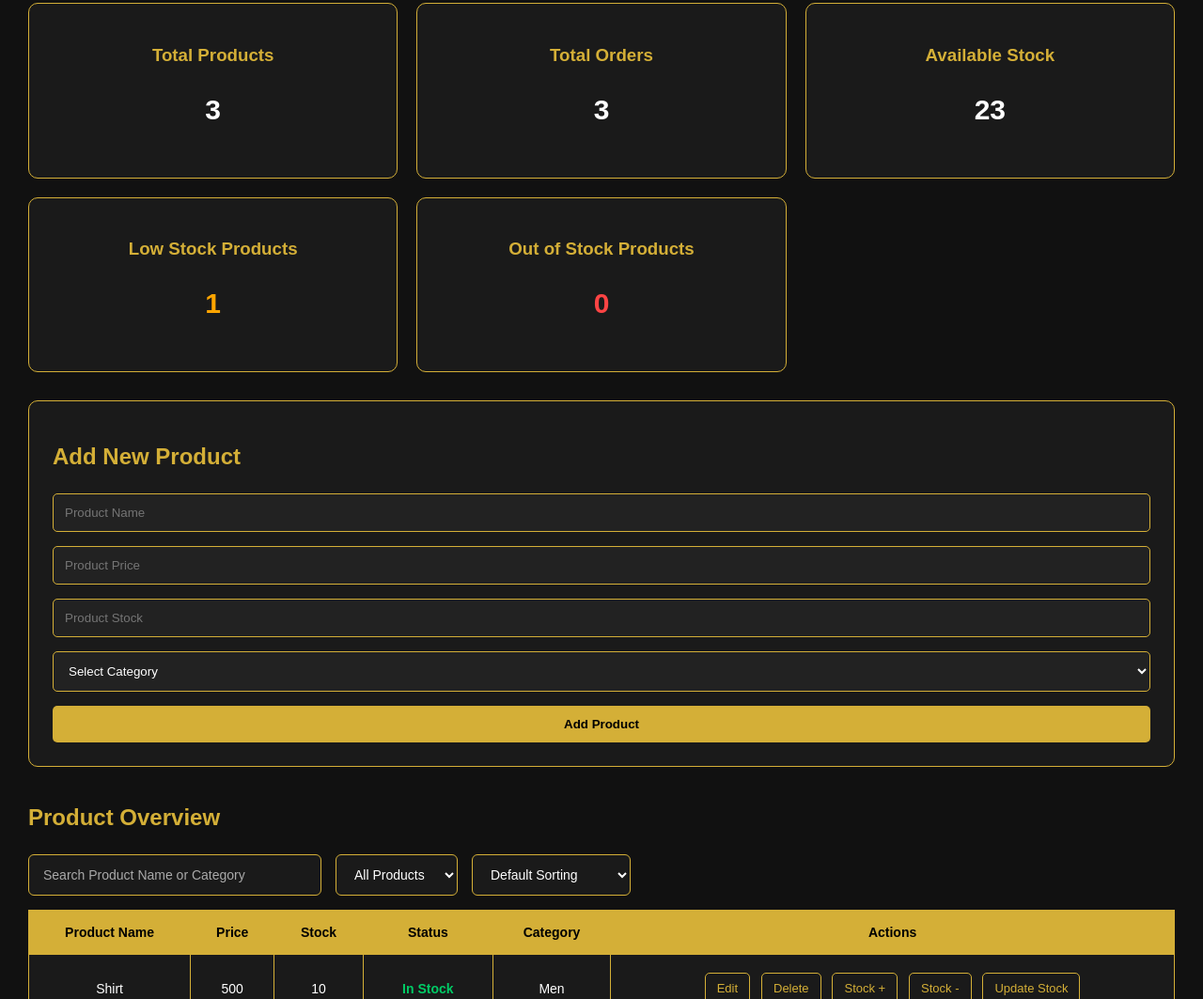
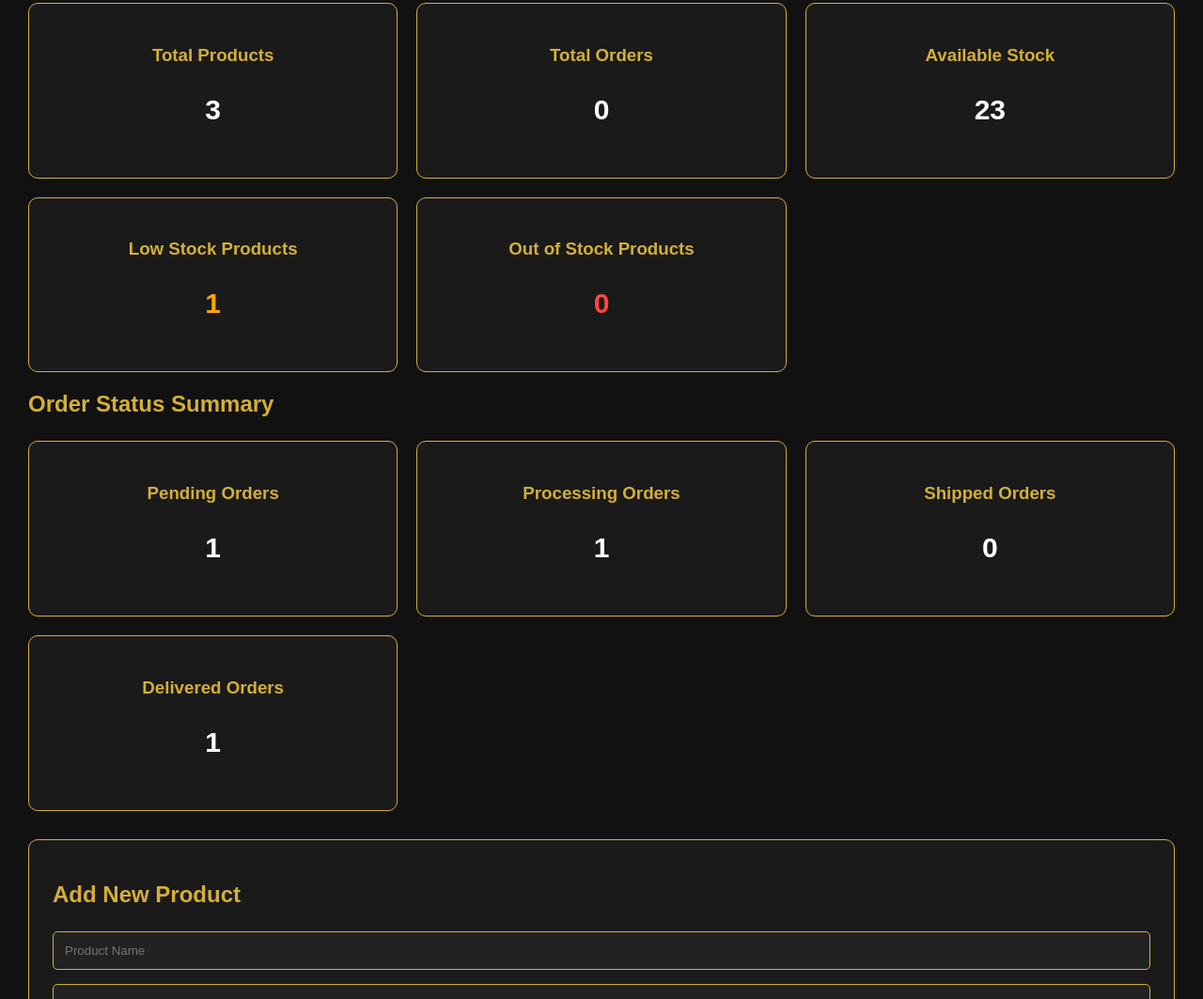
Before and after one commit to KrishnaHagari/KK-Shop, a plain HTML site: page admin.html in a window 1280 px wide. Shown: the part 341-1404 px from the top of the page at 94% size. Drawn offline with Linux system fonts and the light colour scheme.

Commit message:
Add Order Status Summary Dashboard

```diff
--- a/admin.html
+++ b/admin.html
@@ -48,6 +48,27 @@
             <p id="out-stock-count">0</p>
         </div>
     </div>
+
+    <h2>Order Status Summary</h2>
+
+<div class="dashboard-cards">
+    <div>
+        <h3>Pending Orders</h3>
+        <p id="pending-orders">0</p>
+    </div>
+    <div>
+        <h3>Processing Orders</h3>
+        <p id="processing-orders">0</p>
+    </div>
+    <div>
+        <h3>Shipped Orders</h3>
+        <p id="shipped-orders">0</p>
+    </div>
+    <div>
+        <h3>Delivered Orders</h3>
+        <p id="delivered-orders">0</p>
+    </div>
+</div>
 
     <section class="add-product">
 
--- a/static/admin.js
+++ b/static/admin.js
@@ -165,7 +165,21 @@ function displayAdminProducts() {
 
   document.getElementById("total-products").innerText = totalProducts;
 
-  document.getElementById("total-orders").innerText = adminOrders.length;
+  document.getElementById("pending-orders").innerText = adminOrders.filter(
+    (order) => order.status === "Pending",
+  ).length;
+
+  document.getElementById("processing-orders").innerText = adminOrders.filter(
+    (order) => order.status === "Processing",
+  ).length;
+
+  document.getElementById("shipped-orders").innerText = adminOrders.filter(
+    (order) => order.status === "Shipped",
+  ).length;
+
+  document.getElementById("delivered-orders").innerText = adminOrders.filter(
+    (order) => order.status === "Delivered",
+  ).length;
 
   document.getElementById("available-stock").innerText = availableStock;
 
```
